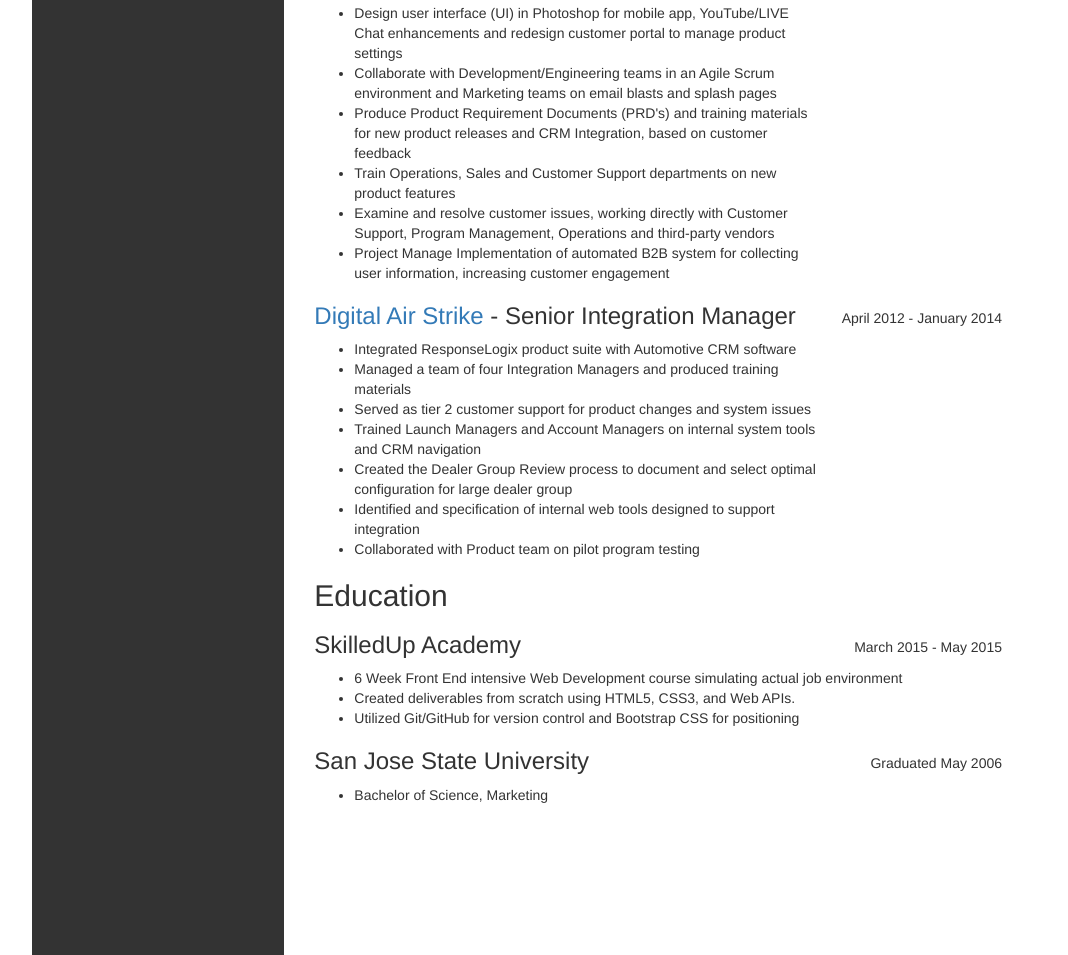
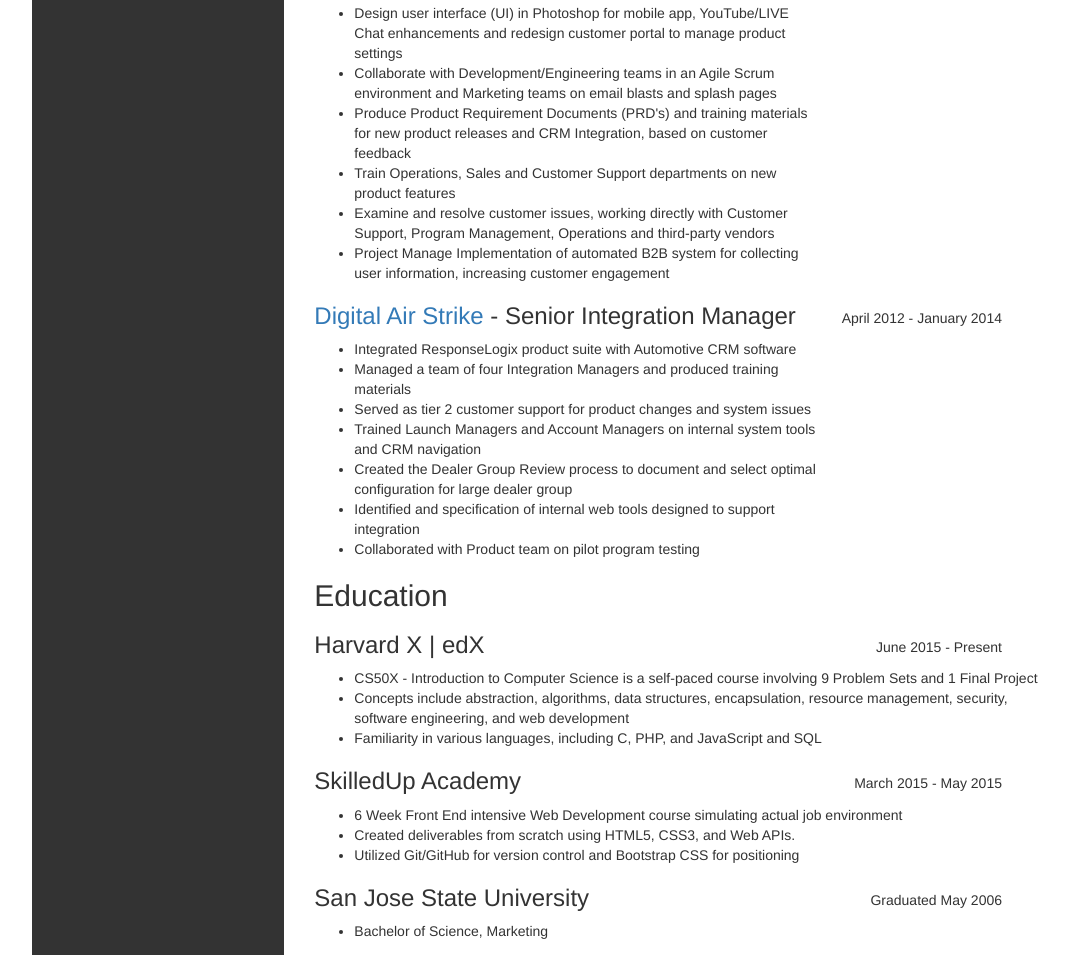
Before and after one commit to kelwu/Resume, a plain HTML site: page bootstrap-index.html in a window 1280 px wide. Shown: the part 645-1600 px from the top of the page, without its empty margins (58-1126 px from the left). Drawn offline with nearby package versions, Linux system fonts and the light colour scheme.

Commit message:
Added more education
Added more education

```diff
--- a/bootstrap-index.html
+++ b/bootstrap-index.html
@@ -15,7 +15,7 @@
  <!--Sidebar where I list my Technical Skills and Competencies-->
   <div class="row">
     <div class="col-xs-12 col-md-3">
-     <div class="sidebar">
+     <div class="sidebar clear">
       <div class="profilepic">
       <!-- <img src="http://www.kelwu.com/wp-content/uploads/2015/03/Kel2.jpg" alt="Kel"/> -->
       <img src="images/Kel-Profile.jpg" alt="Kel"/>
@@ -123,6 +123,18 @@
 
           <section class="education">
             <h2>Education</h2>
+              <div class="dates">June 2015 - Present</div>
+                <h3>Harvard X | edX</h3>
+                  <article class="education-content">
+                   <ul>
+                       <li>CS50X - Introduction to Computer Science is a self-paced course involving 9 Problem Sets and 1 Final Project
+                       </li>
+                       <li>Concepts include abstraction, algorithms, data structures, encapsulation, resource management, security, software engineering, and web development
+                       </li>
+                       <li>Familiarity in various languages, including C, PHP, and JavaScript and SQL
+                       </li>
+                   </ul>
+                  </article>
               <div class="dates">March 2015 - May 2015</div>
                 <h3>SkilledUp Academy</h3>
                   <article class="education-content">
--- a/css/bootstrap-style.css
+++ b/css/bootstrap-style.css
@@ -2,6 +2,9 @@ body {
   padding-left: 7%;
   padding-right: 7%;
   font-family: 'PT Sans', sans-serif;
+}
+body, html {
+  height: 100%;
 }
 .sidebar {
   background-color: #333333;
@@ -9,6 +12,9 @@ body {
   padding-top: 5%;
   height: 100vh;
   text-align: center;
+}
+.clear {
+  clear: both;
 }
 .profilepic img {
   border-radius: 100%;
@@ -59,3 +65,6 @@ p       {
 article.experience-content {
   margin-right: 30%;
 }
+.row {
+  height: 100%;
+}
```
